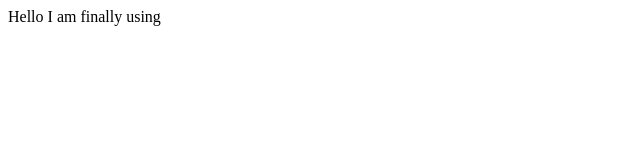
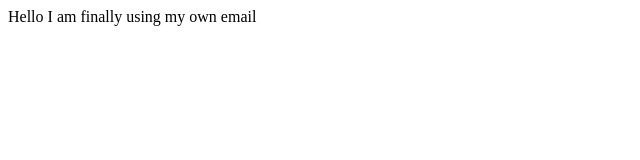
Before and after one commit to ninjaJason86/demo-repo, a plain HTML site: page index.html in a window 1280 px wide. Shown: the whole page, without its empty margins (0-640 px from the left). Drawn offline with Linux system fonts and the light colour scheme.

Commit message:
Finally using my own email

```diff
--- a/index.html
+++ b/index.html
@@ -1 +1 @@
-<div>Hello I am finally using</div>
+<div>Hello I am finally using my own email</div>
```
